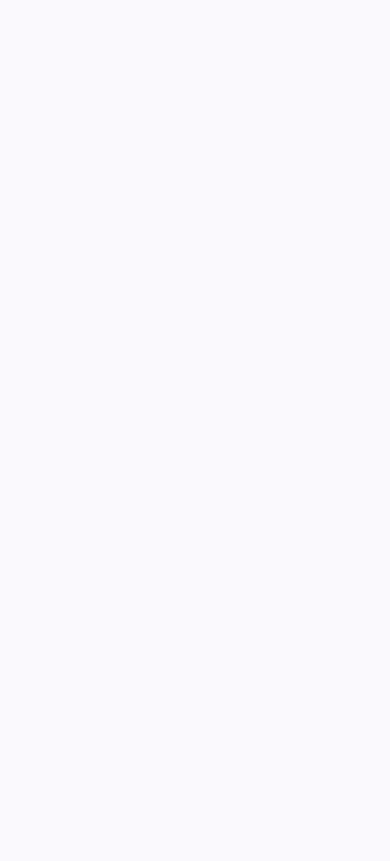
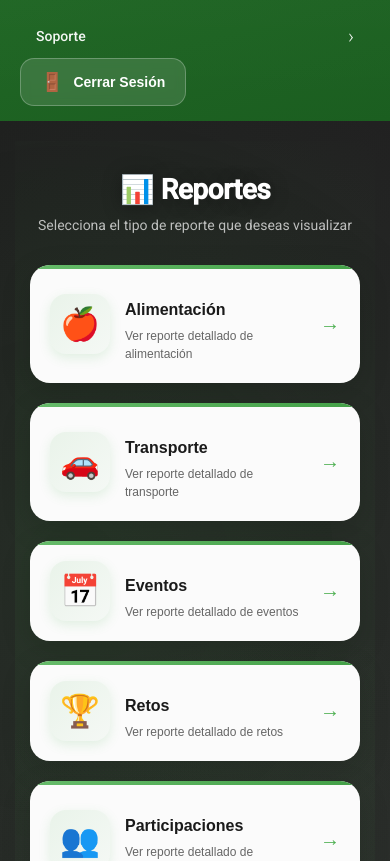
Before and after one commit to FardZ1nho/EcoChips-Frontend, an Angular app: page /home/reportes in a window 390 px wide. Before the commit this address led to /. Shown: the part 660-1521 px from the top of the page. Before the commit the page ends 844 px from the top, so only its background shows below. Built offline with nearby package versions, Linux system fonts and the light colour scheme.

Commit message:
Seccion Reportes

```diff
--- a/src/app/app.routes.ts
+++ b/src/app/app.routes.ts
@@ -33,6 +33,9 @@ import { Registroalimentacioninsertar } from './components/registroalimentacion/
 import { SoporteSolicitudInsertar } from './components/soportesolicitud/soportesolicitudinsertar/soportesolicitudinsertar';
 import { SoporteSolicitudListar } from './components/soportesolicitud/soportesolicitudlistar/soportesolicitudlistar';
 
+// ✅ AGREGAR ESTE IMPORT
+import { Reportes } from './components/reportes/reportes';
+
 
 export const routes: Routes = [
     { path: '', component: Landing },
@@ -43,6 +46,9 @@ export const routes: Routes = [
     { path: 'home', component: Home,
         children: [
             { path: '', component: HomeDashboard },
+
+            // ✅ AGREGAR ESTA RUTA DE REPORTES
+            { path: 'reportes', component: Reportes },
 
             // --- RETOS ---
             { path: 'retos/listar', component: Retolistar },
--- /dev/null
+++ b/src/app/components/reportes/reportes.css
@@ -0,0 +1,295 @@
+.reportes-page {
+  min-height: 100vh;
+  padding: 40px;
+  position: relative;
+}
+
+.reportes-page::before {
+  content: '';
+  position: absolute;
+  top: 0;
+  left: 0;
+  right: 0;
+  bottom: 0;
+  background:
+    radial-gradient(circle at 20% 30%, rgba(76, 175, 80, 0.08) 0%, transparent 50%),
+    radial-gradient(circle at 80% 70%, rgba(129, 199, 132, 0.06) 0%, transparent 50%);
+  pointer-events: none;
+}
+
+/* ========== ENCABEZADO ========== */
+.reportes-header {
+  max-width: 1400px;
+  margin: 0 auto 50px;
+  text-align: center;
+  position: relative;
+  z-index: 1;
+}
+
+.reportes-titulo {
+  font-size: 48px;
+  font-weight: 700;
+  color: #FFFFFF;
+  margin-bottom: 15px;
+  text-shadow: 0 2px 20px rgba(0, 0, 0, 0.3);
+  letter-spacing: -0.5px;
+}
+
+.reportes-subtitulo {
+  color: rgba(255, 255, 255, 0.7);
+  font-size: 18px;
+  font-weight: 400;
+}
+
+/* ========== GRID DE REPORTES ========== */
+.reportes-grid {
+  max-width: 1400px;
+  margin: 0 auto 30px;
+  display: grid;
+  grid-template-columns: repeat(auto-fill, minmax(380px, 1fr));
+  gap: 25px;
+  position: relative;
+  z-index: 1;
+}
+
+/* ========== TARJETA DE REPORTE ========== */
+.reporte-card {
+  background: rgba(255, 255, 255, 0.98);
+  border: none;
+  border-radius: 20px;
+  padding: 30px 35px;
+  cursor: pointer;
+  transition: all 0.4s cubic-bezier(0.4, 0, 0.2, 1);
+  box-shadow: 0 8px 30px rgba(0, 0, 0, 0.15);
+  position: relative;
+  overflow: hidden;
+  display: flex;
+  align-items: center;
+  gap: 20px;
+  text-align: left;
+}
+
+.reporte-card:hover {
+  transform: translateY(-8px);
+  box-shadow: 0 20px 60px rgba(0, 0, 0, 0.25);
+  background: rgba(255, 255, 255, 1);
+}
+
+.card-decoracion {
+  position: absolute;
+  top: 0;
+  left: 0;
+  right: 0;
+  height: 4px;
+  background: linear-gradient(90deg, #66BB6A, #43A047);
+}
+
+.card-icono {
+  font-size: 48px;
+  width: 80px;
+  height: 80px;
+  display: flex;
+  align-items: center;
+  justify-content: center;
+  background: linear-gradient(135deg, rgba(76, 175, 80, 0.1) 0%, rgba(129, 199, 132, 0.05) 100%);
+  border-radius: 16px;
+  flex-shrink: 0;
+  box-shadow: 0 4px 12px rgba(76, 175, 80, 0.15);
+  transition: all 0.4s ease;
+}
+
+.reporte-card:hover .card-icono {
+  transform: scale(1.1) rotate(5deg);
+  box-shadow: 0 6px 20px rgba(76, 175, 80, 0.25);
+}
+
+.card-contenido {
+  flex: 1;
+}
+
+.card-titulo {
+  font-size: 20px;
+  font-weight: 700;
+  color: #1A1A1A;
+  margin-bottom: 8px;
+  transition: color 0.3s ease;
+}
+
+.reporte-card:hover .card-titulo {
+  color: #2E7D32;
+}
+
+.card-descripcion {
+  font-size: 14px;
+  color: #666;
+  margin: 0;
+  line-height: 1.5;
+}
+
+.card-flecha {
+  font-size: 24px;
+  color: #4CAF50;
+  font-weight: 300;
+  flex-shrink: 0;
+  transition: transform 0.3s ease;
+}
+
+.reporte-card:hover .card-flecha {
+  transform: translateX(5px);
+}
+
+/* ========== INFORMACIÓN ADICIONAL ========== */
+.info-adicional {
+  max-width: 1400px;
+  margin: 0 auto;
+  background: rgba(255, 255, 255, 0.98);
+  border-radius: 20px;
+  padding: 30px;
+  box-shadow: 0 8px 30px rgba(0, 0, 0, 0.15);
+  border: 2px solid rgba(76, 175, 80, 0.2);
+  display: flex;
+  align-items: flex-start;
+  gap: 20px;
+  position: relative;
+  z-index: 1;
+  transition: all 0.4s ease;
+}
+
+.info-adicional:hover {
+  transform: translateY(-3px);
+  box-shadow: 0 12px 40px rgba(0, 0, 0, 0.2);
+  border-color: rgba(76, 175, 80, 0.4);
+}
+
+.info-icono {
+  font-size: 40px;
+  flex-shrink: 0;
+}
+
+.info-contenido {
+  flex: 1;
+}
+
+.info-titulo {
+  font-size: 18px;
+  font-weight: 700;
+  color: #2E7D32;
+  margin-bottom: 10px;
+}
+
+.info-texto {
+  font-size: 14px;
+  color: #424242;
+  line-height: 1.7;
+  margin: 0;
+}
+
+/* ========== RESPONSIVE ========== */
+@media (max-width: 1200px) {
+  .reportes-grid {
+    grid-template-columns: repeat(auto-fill, minmax(320px, 1fr));
+  }
+}
+
+@media (max-width: 768px) {
+  .reportes-page {
+    padding: 25px 20px;
+  }
+
+  .reportes-header {
+    margin-bottom: 30px;
+  }
+
+  .reportes-titulo {
+    font-size: 36px;
+  }
+
+  .reportes-subtitulo {
+    font-size: 16px;
+  }
+
+  .reportes-grid {
+    grid-template-columns: 1fr;
+    gap: 20px;
+  }
+
+  .reporte-card {
+    padding: 25px;
+  }
+
+  .card-icono {
+    width: 70px;
+    height: 70px;
+    font-size: 40px;
+  }
+
+  .card-titulo {
+    font-size: 18px;
+  }
+
+  .card-descripcion {
+    font-size: 13px;
+  }
+
+  .info-adicional {
+    padding: 25px;
+  }
+
+  .info-icono {
+    font-size: 32px;
+  }
+
+  .info-titulo {
+    font-size: 16px;
+  }
+
+  .info-texto {
+    font-size: 13px;
+  }
+}
+
+@media (max-width: 480px) {
+  .reportes-page {
+    padding: 20px 15px;
+  }
+
+  .reportes-titulo {
+    font-size: 28px;
+  }
+
+  .reportes-subtitulo {
+    font-size: 14px;
+  }
+
+  .reporte-card {
+    padding: 20px;
+    gap: 15px;
+  }
+
+  .card-icono {
+    width: 60px;
+    height: 60px;
+    font-size: 32px;
+  }
+
+  .card-titulo {
+    font-size: 16px;
+  }
+
+  .card-descripcion {
+    font-size: 12px;
+  }
+
+  .card-flecha {
+    font-size: 20px;
+  }
+
+  .info-adicional {
+    flex-direction: column;
+    padding: 20px;
+  }
+
+  .info-icono {
+    font-size: 28px;
+  }
+}
--- /dev/null
+++ b/src/app/components/reportes/reportes.html
@@ -0,0 +1,41 @@
+<div class="reportes-page">
+  <!-- Encabezado -->
+  <div class="reportes-header">
+    <h1 class="reportes-titulo">📊 Reportes</h1>
+    <p class="reportes-subtitulo">Selecciona el tipo de reporte que deseas visualizar</p>
+  </div>
+
+  <!-- Grid de botones -->
+  <div class="reportes-grid">
+    <button
+      *ngFor="let reporte of reportes"
+      class="reporte-card"
+      (click)="navegarReporte(reporte.ruta)">
+
+      <div class="card-decoracion"></div>
+
+      <div class="card-icono">
+        {{ reporte.icono }}
+      </div>
+
+      <div class="card-contenido">
+        <h3 class="card-titulo">{{ reporte.titulo }}</h3>
+        <p class="card-descripcion">{{ reporte.descripcion }}</p>
+      </div>
+
+      <div class="card-flecha">→</div>
+    </button>
+  </div>
+
+  <!-- Información adicional -->
+  <div class="info-adicional">
+    <div class="info-icono">💡</div>
+    <div class="info-contenido">
+      <h4 class="info-titulo">Información sobre Reportes</h4>
+      <p class="info-texto">
+        Los reportes te permiten visualizar información detallada y estadísticas sobre cada módulo del sistema.
+        Puedes generar reportes en formato PDF o Excel, filtrar por fechas, y exportar los datos para análisis posteriores.
+      </p>
+    </div>
+  </div>
+</div>
--- /dev/null
+++ b/src/app/components/reportes/reportes.ts
@@ -0,0 +1,86 @@
+import { Component } from '@angular/core';
+import { Router } from '@angular/router';
+import { CommonModule } from '@angular/common';
+
+interface Reporte {
+  id: number;
+  titulo: string;
+  icono: string;
+  descripcion: string;
+  ruta: string;
+}
+
+@Component({
+  selector: 'app-reportes',
+  standalone: true,
+  imports: [CommonModule],
+  templateUrl: './reportes.html',
+  styleUrls: ['./reportes.css']
+})
+export class Reportes {
+  reportes: Reporte[] = [
+    {
+      id: 1,
+      titulo: 'Alimentación',
+      icono: '🍎',
+      descripcion: 'Ver reporte detallado de alimentación',
+      ruta: '/home/reportes/alimentacion'
+    },
+    {
+      id: 2,
+      titulo: 'Transporte',
+      icono: '🚗',
+      descripcion: 'Ver reporte detallado de transporte',
+      ruta: '/home/reportes/transporte'
+    },
+    {
+      id: 3,
+      titulo: 'Eventos',
+      icono: '📅',
+      descripcion: 'Ver reporte detallado de eventos',
+      ruta: '/home/reportes/eventos'
+    },
+    {
+      id: 4,
+      titulo: 'Retos',
+      icono: '🏆',
+      descripcion: 'Ver reporte detallado de retos',
+      ruta: '/home/reportes/retos'
+    },
+    {
+      id: 5,
+      titulo: 'Participaciones',
+      icono: '👥',
+      descripcion: 'Ver reporte detallado de participaciones',
+      ruta: '/home/reportes/participaciones'
+    },
+    {
+      id: 6,
+      titulo: 'Recompensas',
+      icono: '🎁',
+      descripcion: 'Ver reporte detallado de recompensas',
+      ruta: '/home/reportes/recompensas'
+    },
+    {
+      id: 7,
+      titulo: 'Usuarios',
+      icono: '👤',
+      descripcion: 'Ver reporte detallado de usuarios',
+      ruta: '/home/reportes/usuarios'
+    },
+    {
+      id: 8,
+      titulo: 'Soporte',
+      icono: '💬',
+      descripcion: 'Ver reporte detallado de soporte',
+      ruta: '/home/reportes/soporte'
+    }
+  ];
+
+  constructor(private router: Router) {}
+
+  navegarReporte(ruta: string): void {
+    console.log('Navegar a:', ruta);
+    this.router.navigate([ruta]);
+  }
+}
--- a/src/app/pages/home/home.ts
+++ b/src/app/pages/home/home.ts
@@ -83,9 +83,7 @@ export class Home {
         { label: 'Registrar Evento - Usuario', route: '/home/registroeventos/crear' },
         { label: 'Listar Evento - Usuario', route: '/home/registroeventos/listar' },
         { label: 'Registrar Transporte - Usuario', route: '/home/registrostransporte/insertar' },
-        { label: 'Listar Transporte - Usuario', route: '/home/registrostransporte/listar' },
-        { label: 'Registrar Alimentación - Usuario', route: '/home/registrosalimentacion/insertar' },
-        { label: 'Listar Alimentación - Usuario', route: '/home/registrosalimentacion/listar' }
+        { label: 'Listar Transporte - Usuario', route: '/home/registrostransporte/listar' }
       ]
     },
     {
@@ -123,6 +121,12 @@ export class Home {
         { label: 'Registrar', route: '/recomendacion/registrar' },
         { label: 'Listar', route: '/recomendacion/listar' }
       ]
+    },
+    {
+      id: 'reportes',
+      label: 'Reportes',
+      hasSubmenu: false,
+      route: '/home/reportes'
     },
     {
       id: 'soporte',
@@ -165,7 +169,6 @@ export class Home {
 
   toggleSubmenu(menuId: string): void {
     this.openSubmenu = this.openSubmenu === menuId ? null : menuId;
-    // Resetear submenú anidado al cerrar el principal
     if (this.openSubmenu !== menuId) {
       this.openNestedSubmenu = null;
     }
@@ -192,7 +195,6 @@ export class Home {
     return item.hasSubmenu !== undefined;
   }
 
-  // Helper para obtener la ruta de un SubMenuItem
   getRoute(item: SubMenuItem | MenuItemNested): string {
     return 'route' in item ? item.route : '';
   }
```
